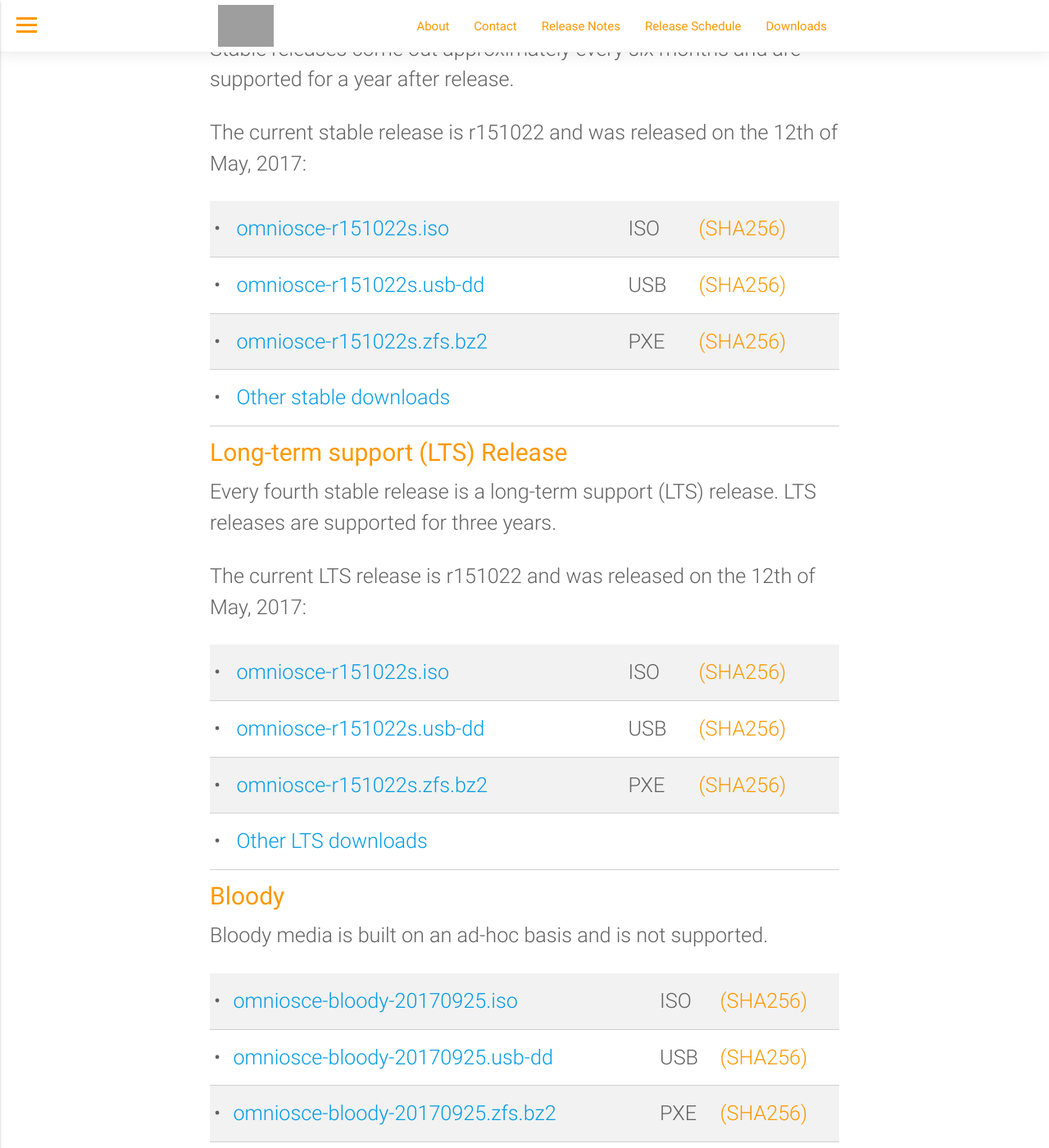
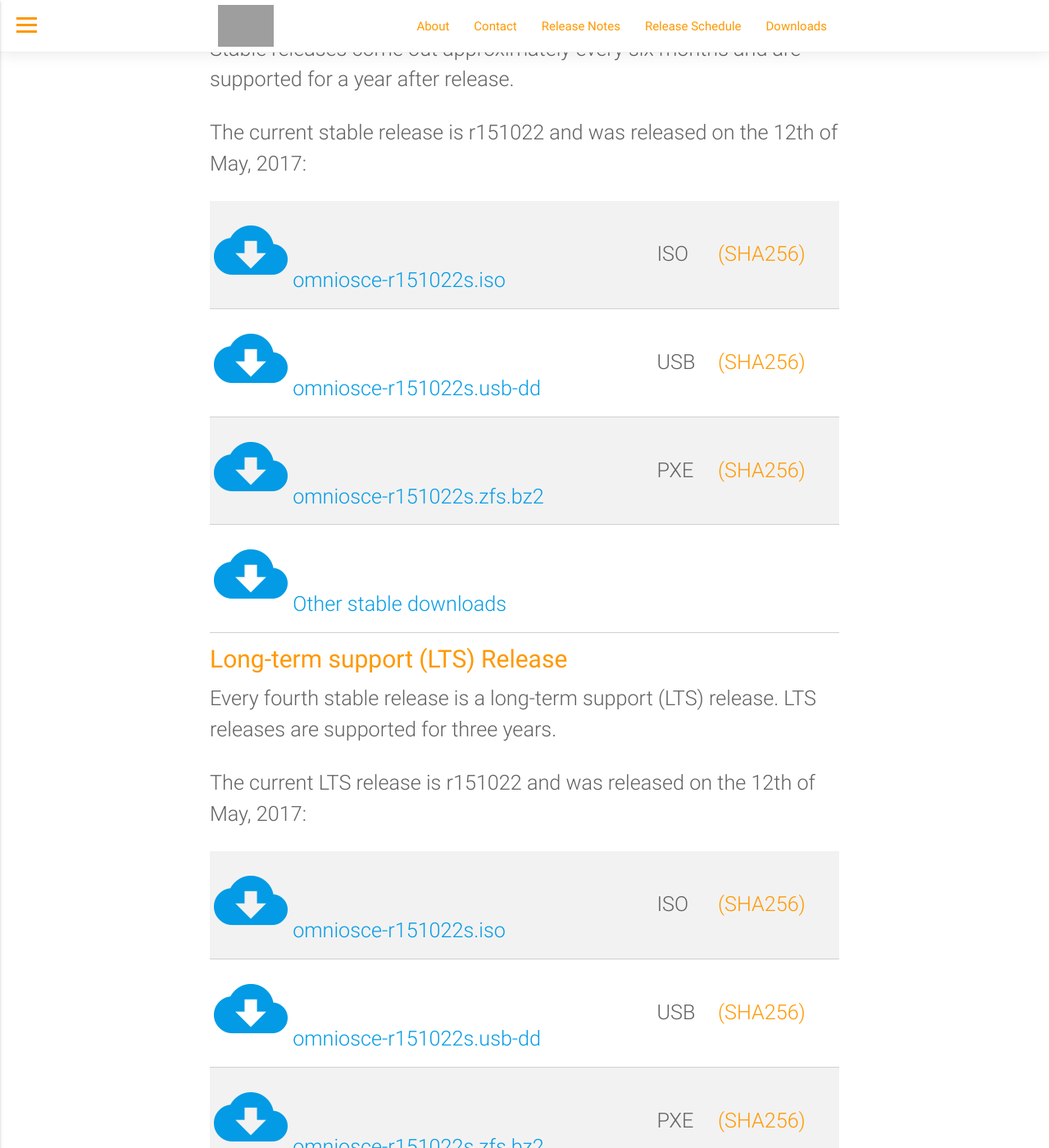
Before and after one commit to omniosorg/omniosorg.github.io, a Jekyll site: the page built from download.md, in a window 1280 px wide and 1400 px high, scrolled down 402 px. Shown: the whole window at 82% size. Built offline with Jekyll 4.4.1, drawn with Linux system fonts in a browser that asks for light colours; some of the changed text lies outside the part shown; grey boxes are pictures that could not be loaded.

Commit message:
add download icon

```diff
--- a/download.md
+++ b/download.md
@@ -23,10 +23,10 @@
 {{site.omnios_stable_date}}:
 
 {:.bordered .responsive-table}
-| &#8226; | <a href="{{site.download_path}}/stable/{{site.download_prefix}}{{site.omnios_stable}}{{site.omnios_stable_suffix}}.iso">{{site.download_prefix}}{{site.omnios_stable}}{{site.omnios_stable_suffix}}.iso</a> | ISO | <a href="{{site.download_path}}/stable/{{site.download_prefix}}{{site.omnios_stable}}{{site.omnios_stable_suffix}}.iso.sha256" class="orange-text">(SHA256)</a>
-| &#8226; | <a href="{{site.download_path}}/stable/{{site.download_prefix}}{{site.omnios_stable}}{{site.omnios_stable_suffix}}.usb-dd">{{site.download_prefix}}{{site.omnios_stable}}{{site.omnios_stable_suffix}}.usb-dd</a> | USB | <a href="{{site.download_path}}/stable/{{site.download_prefix}}{{site.omnios_stable}}{{site.omnios_stable_suffix}}.usb-dd.sha256" class="orange-text">(SHA256)</a>
-| &#8226; | <a href="{{site.download_path}}/stable/{{site.download_prefix}}{{site.omnios_stable}}{{site.omnios_stable_suffix}}.zfs.bz2">{{site.download_prefix}}{{site.omnios_stable}}{{site.omnios_stable_suffix}}.zfs.bz2</a> | PXE | <a href="{{site.download_path}}/stable/{{site.download_prefix}}{{site.omnios_stable}}{{site.omnios_stable_suffix}}.zfs.bz2.sha256" class="orange-text">(SHA256)</a>
-| &#8226; | <a target="_blank" href="{{site.download_path}}/stable/">Other stable downloads</a>
+| <a href="{{site.download_path}}/stable/{{site.download_prefix}}{{site.omnios_stable}}{{site.omnios_stable_suffix}}.iso"><i class="large material-icons">cloud_download</i> {{site.download_prefix}}{{site.omnios_stable}}{{site.omnios_stable_suffix}}.iso</a> | ISO | <a href="{{site.download_path}}/stable/{{site.download_prefix}}{{site.omnios_stable}}{{site.omnios_stable_suffix}}.iso.sha256" class="orange-text">(SHA256)</a>
+| <a href="{{site.download_path}}/stable/{{site.download_prefix}}{{site.omnios_stable}}{{site.omnios_stable_suffix}}.usb-dd"><i class="large material-icons">cloud_download</i> {{site.download_prefix}}{{site.omnios_stable}}{{site.omnios_stable_suffix}}.usb-dd</a> | USB | <a href="{{site.download_path}}/stable/{{site.download_prefix}}{{site.omnios_stable}}{{site.omnios_stable_suffix}}.usb-dd.sha256" class="orange-text">(SHA256)</a>
+| <a href="{{site.download_path}}/stable/{{site.download_prefix}}{{site.omnios_stable}}{{site.omnios_stable_suffix}}.zfs.bz2"><i class="large material-icons">cloud_download</i> {{site.download_prefix}}{{site.omnios_stable}}{{site.omnios_stable_suffix}}.zfs.bz2</a> | PXE | <a href="{{site.download_path}}/stable/{{site.download_prefix}}{{site.omnios_stable}}{{site.omnios_stable_suffix}}.zfs.bz2.sha256" class="orange-text">(SHA256)</a>
+| <a target="_blank" href="{{site.download_path}}/stable/"><i class="large material-icons">cloud_download</i> Other stable downloads</a>
 
 ## Long-term support (LTS) Release
 
@@ -37,17 +37,17 @@
 {{site.omnios_lts_date}}:
 
 {:.bordered .responsive-table}
-| &#8226; | <a href="{{site.download_path}}/lts/{{site.download_prefix}}{{site.omnios_lts}}{{site.omnios_lts_suffix}}.iso">{{site.download_prefix}}{{site.omnios_lts}}{{site.omnios_lts_suffix}}.iso</a> | ISO | <a href="{{site.download_path}}/lts/{{site.download_prefix}}{{site.omnios_lts}}{{site.omnios_lts_suffix}}.iso.sha256" class="orange-text">(SHA256)</a>
-| &#8226; | <a href="{{site.download_path}}/lts/{{site.download_prefix}}{{site.omnios_lts}}{{site.omnios_lts_suffix}}.usb-dd">{{site.download_prefix}}{{site.omnios_lts}}{{site.omnios_lts_suffix}}.usb-dd</a> | USB | <a href="{{site.download_path}}/lts/{{site.download_prefix}}{{site.omnios_lts}}{{site.omnios_lts_suffix}}.usb-dd.sha256" class="orange-text">(SHA256)</a>
-| &#8226; | <a href="{{site.download_path}}/lts/{{site.download_prefix}}{{site.omnios_lts}}{{site.omnios_lts_suffix}}.zfs.bz2">{{site.download_prefix}}{{site.omnios_lts}}{{site.omnios_lts_suffix}}.zfs.bz2</a> | PXE | <a href="{{site.download_path}}/lts/{{site.download_prefix}}{{site.omnios_lts}}{{site.omnios_lts_suffix}}.zfs.bz2.sha256" class="orange-text">(SHA256)</a>
-| &#8226; | <a target="_blank" href="{{site.download_path}}/lts/">Other LTS downloads</a>
+| <a href="{{site.download_path}}/lts/{{site.download_prefix}}{{site.omnios_lts}}{{site.omnios_lts_suffix}}.iso"><i class="large material-icons">cloud_download</i> {{site.download_prefix}}{{site.omnios_lts}}{{site.omnios_lts_suffix}}.iso</a> | ISO | <a href="{{site.download_path}}/lts/{{site.download_prefix}}{{site.omnios_lts}}{{site.omnios_lts_suffix}}.iso.sha256" class="orange-text">(SHA256)</a>
+| <a href="{{site.download_path}}/lts/{{site.download_prefix}}{{site.omnios_lts}}{{site.omnios_lts_suffix}}.usb-dd"><i class="large material-icons">cloud_download</i> {{site.download_prefix}}{{site.omnios_lts}}{{site.omnios_lts_suffix}}.usb-dd</a> | USB | <a href="{{site.download_path}}/lts/{{site.download_prefix}}{{site.omnios_lts}}{{site.omnios_lts_suffix}}.usb-dd.sha256" class="orange-text">(SHA256)</a>
+| <a href="{{site.download_path}}/lts/{{site.download_prefix}}{{site.omnios_lts}}{{site.omnios_lts_suffix}}.zfs.bz2"><i class="large material-icons">cloud_download</i> {{site.download_prefix}}{{site.omnios_lts}}{{site.omnios_lts_suffix}}.zfs.bz2</a> | PXE | <a href="{{site.download_path}}/lts/{{site.download_prefix}}{{site.omnios_lts}}{{site.omnios_lts_suffix}}.zfs.bz2.sha256" class="orange-text">(SHA256)</a>
+| <a target="_blank" href="{{site.download_path}}/lts/"><i class="large material-icons">cloud_download</i> Other LTS downloads</a>
 
 ## Bloody
 
 Bloody media is built on an ad-hoc basis and is not supported.
 
 {:.bordered .responsive-table}
-| &#8226; | <a href="{{site.download_path}}/bloody/{{site.download_prefix}}bloody-{{site.omnios_bloody}}.iso">{{site.download_prefix}}bloody-{{site.omnios_bloody}}.iso</a> | ISO | <a href="{{site.download_path}}/bloody/{{site.download_prefix}}bloody-{{site.omnios_bloody}}.iso.sha256" class="orange-text">(SHA256)</a>
-| &#8226; | <a href="{{site.download_path}}/bloody/{{site.download_prefix}}bloody-{{site.omnios_bloody}}.usb-dd">{{site.download_prefix}}bloody-{{site.omnios_bloody}}.usb-dd</a> | USB | <a href="{{site.download_path}}/bloody/{{site.download_prefix}}bloody-{{site.omnios_bloody}}.usb-dd.sha256" class="orange-text">(SHA256)</a>
-| &#8226; | <a href="{{site.download_path}}/bloody/{{site.download_prefix}}bloody-{{site.omnios_bloody}}.zfs.bz2">{{site.download_prefix}}bloody-{{site.omnios_bloody}}.zfs.bz2</a> | PXE | <a href="{{site.download_path}}/bloody/{{site.download_prefix}}bloody-{{site.omnios_bloody}}.zfs.bz2.sha256" class="orange-text">(SHA256)</a>
-| &#8226; | <a target="_blank" href="{{site.download_path}}/bloody/">Other bloody downloads</a>
+| <a href="{{site.download_path}}/bloody/{{site.download_prefix}}bloody-{{site.omnios_bloody}}.iso"><i class="large material-icons">cloud_download</i> {{site.download_prefix}}bloody-{{site.omnios_bloody}}.iso</a> | ISO | <a href="{{site.download_path}}/bloody/{{site.download_prefix}}bloody-{{site.omnios_bloody}}.iso.sha256" class="orange-text">(SHA256)</a>
+| <a href="{{site.download_path}}/bloody/{{site.download_prefix}}bloody-{{site.omnios_bloody}}.usb-dd"><i class="large material-icons">cloud_download</i> {{site.download_prefix}}bloody-{{site.omnios_bloody}}.usb-dd</a> | USB | <a href="{{site.download_path}}/bloody/{{site.download_prefix}}bloody-{{site.omnios_bloody}}.usb-dd.sha256" class="orange-text">(SHA256)</a>
+| <a href="{{site.download_path}}/bloody/{{site.download_prefix}}bloody-{{site.omnios_bloody}}.zfs.bz2"><i class="large material-icons">cloud_download</i> {{site.download_prefix}}bloody-{{site.omnios_bloody}}.zfs.bz2</a> | PXE | <a href="{{site.download_path}}/bloody/{{site.download_prefix}}bloody-{{site.omnios_bloody}}.zfs.bz2.sha256" class="orange-text">(SHA256)</a>
+| <a target="_blank" href="{{site.download_path}}/bloody/"><i class="large material-icons">cloud_download</i> Other bloody downloads</a>
```
